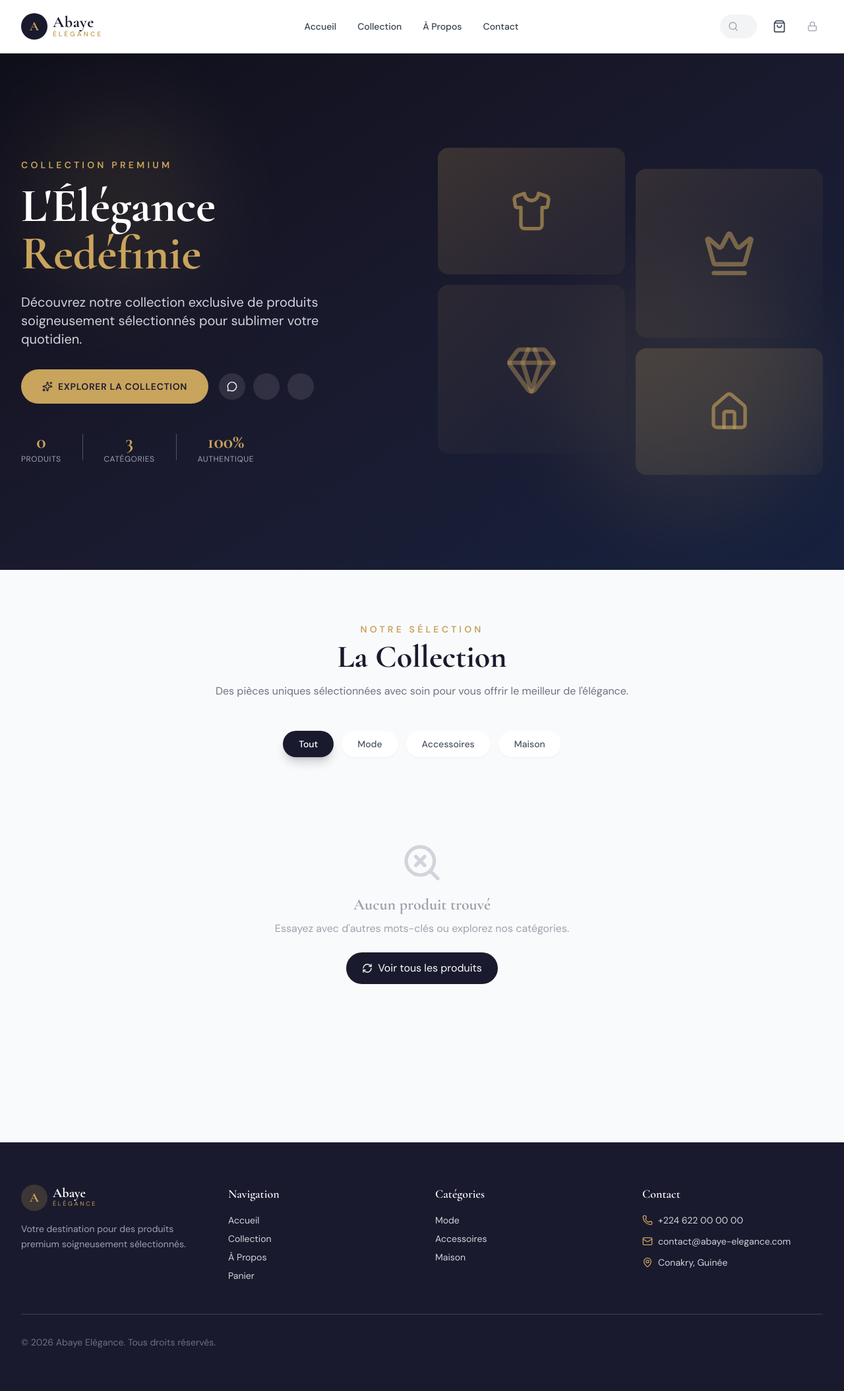
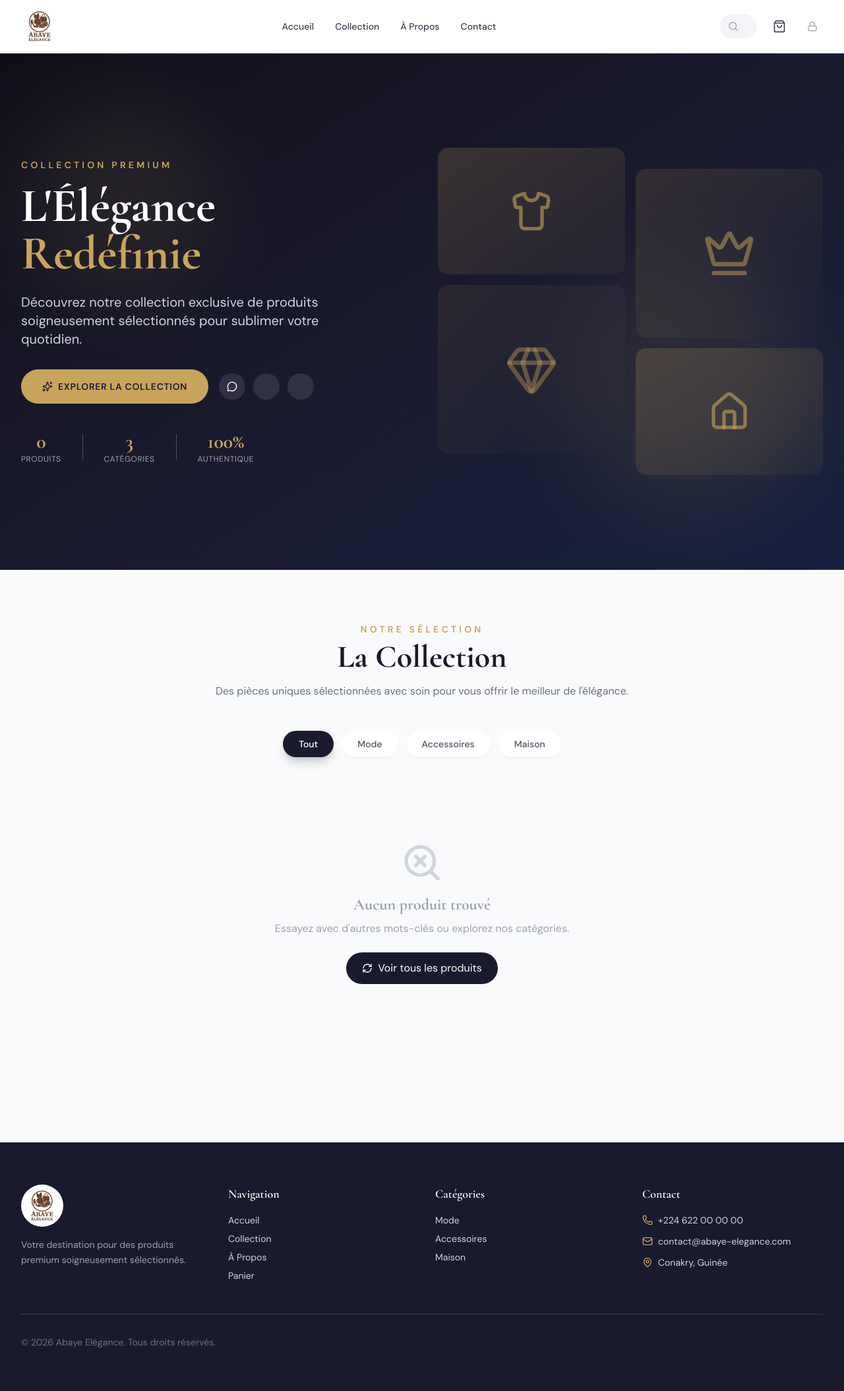
Before and after one commit to Faraleno2022/abayaelegancegn, a Django app: page / in a window 1280 px wide. Shown: the whole page at 66% size. Run offline with Django 5.2, Linux system fonts and the light colour scheme; data that the repository does not hold is empty; some libraries are stand-ins or nearby versions.

Commit message:
Add logo Abaye.jpg to all templates (navbar, footer, admin, login, order page)

```diff
--- a/templates/base.html
+++ b/templates/base.html
@@ -149,13 +149,7 @@
 
                 <!-- Logo -->
                 <a href="{% url 'home' %}" class="flex items-center gap-2 group">
-                    <div class="w-10 h-10 bg-luxe-dark rounded-full flex items-center justify-center">
-                        <span class="text-luxe-gold font-serif text-xl font-bold">A</span>
-                    </div>
-                    <div>
-                        <h1 class="font-serif text-2xl font-bold text-luxe-dark leading-none tracking-wide">Abaye</h1>
-                        <p class="text-[10px] uppercase tracking-[0.3em] text-luxe-gold font-semibold -mt-0.5">Élégance</p>
-                    </div>
+                    <img src="{% static 'images/Abaye.jpg' %}" alt="Abaye Elégance" class="h-14 w-auto">
                 </a>
 
                 <!-- Desktop Navigation -->
@@ -246,13 +240,7 @@
                 <!-- Brand -->
                 <div class="md:col-span-1">
                     <div class="flex items-center gap-2 mb-4">
-                        <div class="w-10 h-10 bg-luxe-gold/20 rounded-full flex items-center justify-center">
-                            <span class="text-luxe-gold font-serif text-xl font-bold">A</span>
-                        </div>
-                        <div>
-                            <h3 class="font-serif text-xl font-bold text-white leading-none">Abaye</h3>
-                            <p class="text-[9px] uppercase tracking-[0.3em] text-luxe-gold">Élégance</p>
-                        </div>
+                        <img src="{% static 'images/Abaye.jpg' %}" alt="Abaye Elégance" class="h-16 w-auto rounded-full bg-white p-1">
                     </div>
                     <p class="text-sm text-gray-400 leading-relaxed">Votre destination pour des produits premium soigneusement sélectionnés.</p>
                 </div>
--- a/templates/boutique/admin/base_admin.html
+++ b/templates/boutique/admin/base_admin.html
@@ -65,10 +65,7 @@
             <div class="flex items-center justify-between h-16">
                 <div class="flex items-center gap-6">
                     <a href="{% url 'admin_dashboard' %}" class="flex items-center gap-2">
-                        <div class="w-8 h-8 bg-luxe-gold/20 rounded-full flex items-center justify-center">
-                            <span class="text-luxe-gold font-serif text-lg font-bold">A</span>
-                        </div>
-                        <span class="font-serif text-lg font-bold hidden sm:inline">Abaye Elégance</span>
+                        <img src="{% static 'images/Abaye.jpg' %}" alt="Abaye Elégance" class="h-10 w-auto rounded-full bg-white/10">
                         <span class="text-xs bg-luxe-gold/20 text-luxe-gold px-2 py-0.5 rounded-full font-semibold hidden sm:inline">Admin</span>
                     </a>
 
--- a/templates/boutique/admin/login.html
+++ b/templates/boutique/admin/login.html
@@ -41,9 +41,7 @@
     <div class="relative w-full max-w-md">
         <!-- Logo -->
         <div class="text-center mb-10">
-            <div class="w-16 h-16 bg-luxe-gold/20 rounded-full mx-auto mb-4 flex items-center justify-center">
-                <span class="text-luxe-gold font-serif text-3xl font-bold">A</span>
-            </div>
+            <img src="{% static 'images/Abaye.jpg' %}" alt="Abaye Elégance" class="h-20 w-auto mx-auto mb-4 rounded-full bg-white/10 p-1">
             <h1 class="font-serif text-3xl font-bold text-white">Abaye Elégance</h1>
             <p class="text-gray-500 text-sm mt-1">Espace Administrateur</p>
         </div>
--- a/templates/boutique/commander_en_ligne.html
+++ b/templates/boutique/commander_en_ligne.html
@@ -61,9 +61,7 @@
     <!-- Header -->
     <header class="bg-luxe-dark text-white">
         <div class="max-w-6xl mx-auto px-4 py-6 text-center">
-            <div class="w-14 h-14 bg-luxe-gold/20 rounded-full mx-auto mb-3 flex items-center justify-center">
-                <span class="text-luxe-gold font-serif text-3xl font-bold">A</span>
-            </div>
+            <img src="{% static 'images/Abaye.jpg' %}" alt="Abaye Elégance" class="h-16 w-auto mx-auto mb-3 rounded-full bg-white/10 p-1">
             <h1 class="font-serif text-3xl sm:text-4xl font-bold">Abaye Elégance</h1>
             <p class="text-luxe-gold-light mt-2 text-sm sm:text-base">Commandez directement en ligne</p>
             <div class="flex items-center justify-center gap-4 mt-4 text-xs text-gray-400">
```
Also changed, not shown: static/images/Abaye.jpg (added), static/images/home.jpg (added).
